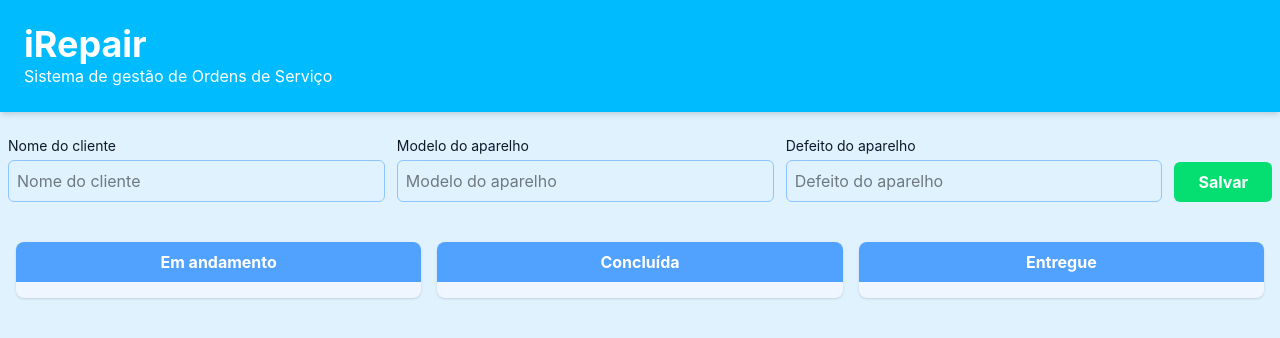
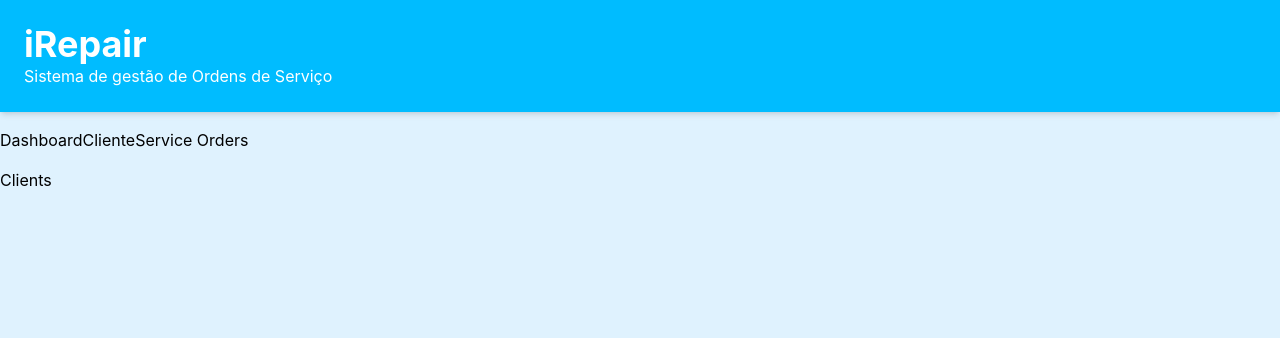
Before and after one commit to GustavoVirgilio/iRepair-Order-Management-System, a React (Vite) app: page /clients in a window 1280 px wide. Shown: the top 338 px of the page. Built offline with nearby package versions, Linux system fonts and the light colour scheme.

Commit message:
feat: implementa React Router, MainLayout, constrói a base das páginas e reestrutura App.tsx

```diff
--- a/src/App.tsx
+++ b/src/App.tsx
@@ -1,30 +1,20 @@
-import { useState } from 'react'
-
-import type { serviceOrder } from './types/serviceOrder'
-import Header from './components/Header'
-import NewServiceForm from './components/NewServiceForm'
-import ServiceBoard from './components/ServiceBoard'
+import { BrowserRouter, Routes, Route } from 'react-router-dom';
+import MainLayout from './components/MainLayout';
+import DashboardPage from './pages/DashboardPage';
+import ClientsPage from './pages/ClientsPage';
+import ServiceOrdersPage from './pages/ServiceOrdersPage';
 
 function App() {
-
-  const [serviceOrders, setServiceOrders] = useState<serviceOrder[]>([])
-
-  function addSO(newSO: serviceOrder) {
-    setServiceOrders((previousValue) => [...previousValue, newSO])
-  }
-
-  function updateStatus(id: number, newStatus: serviceOrder["status"]) {
-    setServiceOrders((previousValue) => previousValue.map((os) =>
-      os.id === id ? {...os, status: newStatus} : os
-    ));
-  }
-
   return (
-    <div className="bg-sky-100 min-h-screen flex  flex-col gap-4">
-      <Header />
-      <NewServiceForm addSO={addSO} />
-      <ServiceBoard serviceOrders={serviceOrders} updateStatus={updateStatus} />
-    </div>
+    <BrowserRouter>
+      <Routes>
+        <Route element={<MainLayout />}>
+          <Route path="/" element={<DashboardPage />} />
+          <Route path="/clients" element={<ClientsPage />} />
+          <Route path="/service-orders" element={<ServiceOrdersPage />} />
+        </Route>
+      </Routes>
+    </BrowserRouter>
   )
 }
 
--- /dev/null
+++ b/src/components/MainLayout.tsx
@@ -0,0 +1,18 @@
+import { Outlet, Link } from 'react-router-dom';
+import Header from './Header';
+
+function MainLayout() {
+    return (
+        <div className="bg-sky-100 min-h-screen flex flex-col gap-4">
+            <Header />
+            <nav>
+                <Link to="/">Dashboard</Link>
+                <Link to="/clients">Cliente</Link>
+                <Link to="/service-orders">Service Orders</Link>
+            </nav>
+            <Outlet />
+        </div>
+    );
+}
+
+export default MainLayout;
--- /dev/null
+++ b/src/pages/ClientsPage.tsx
@@ -0,0 +1,5 @@
+function ClientPage() {
+    return <h1>Clients</h1>
+}
+
+export default ClientPage;
--- /dev/null
+++ b/src/pages/DashboardPage.tsx
@@ -0,0 +1,5 @@
+function DashboardPage() {
+    return <h1>DashBoard</h1>
+}
+
+export default DashboardPage;
--- /dev/null
+++ b/src/pages/ServiceOrdersPage.tsx
@@ -0,0 +1,5 @@
+function ServiceOrdersPage() {
+    return <h1>Service Orders</h1>
+}
+
+export default ServiceOrdersPage;
```
